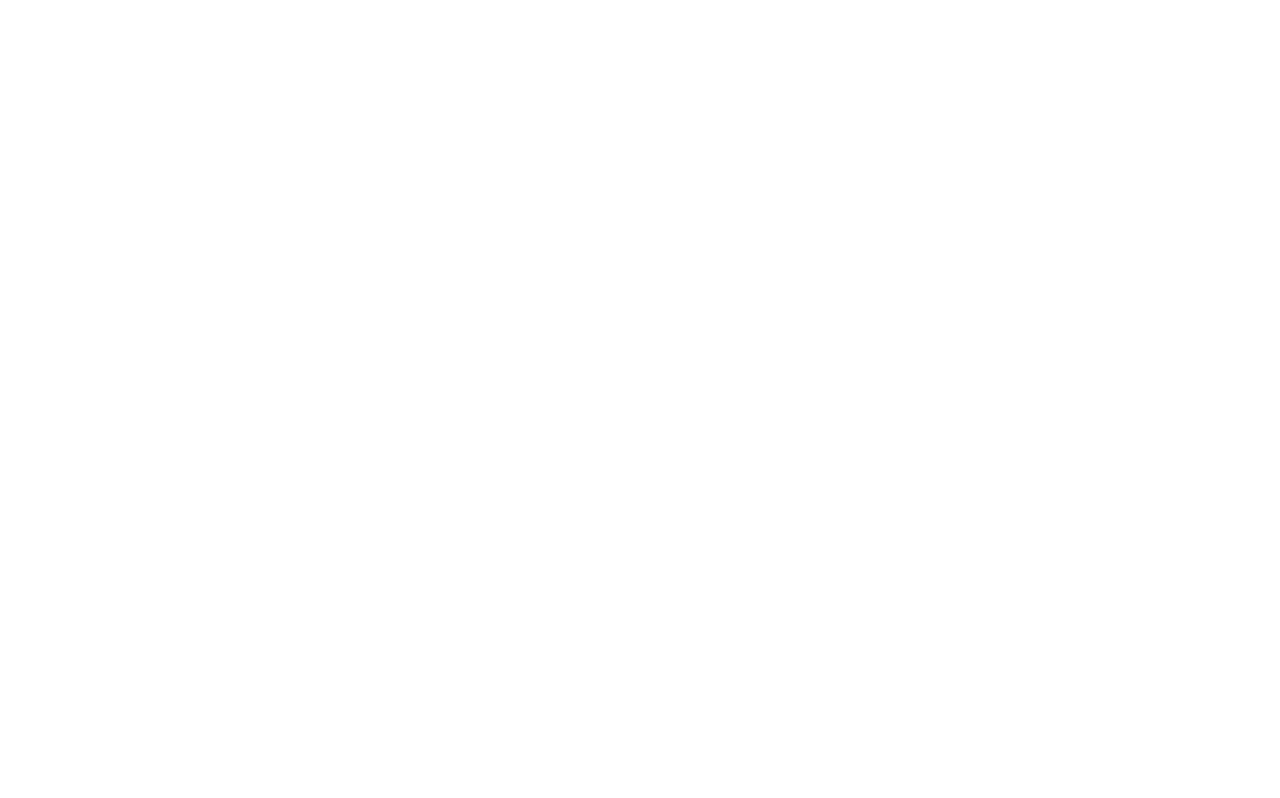
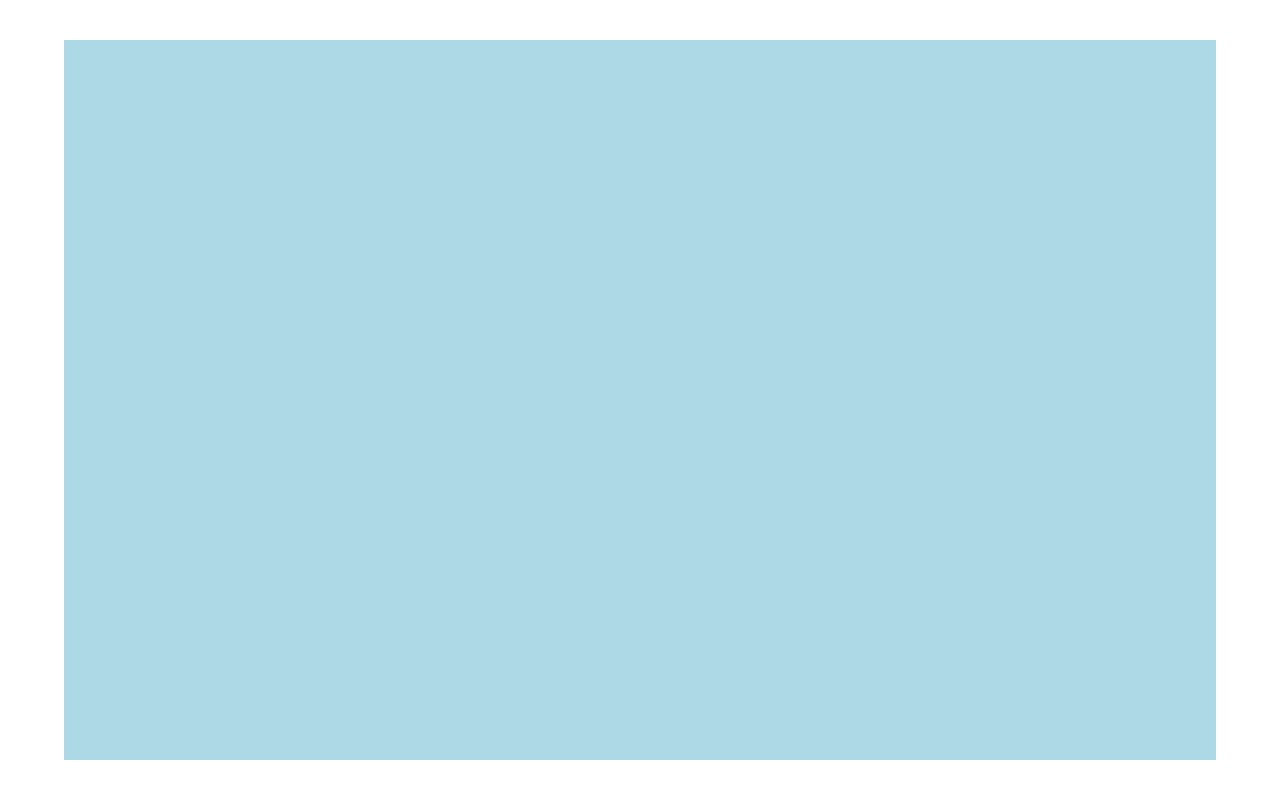
Before and after one commit to fugarino/IndustrialGame, a plain HTML site: page index.html in a window 1280 px wide. Drawn offline with Linux system fonts and the light colour scheme.

Commit message:
canvas setup

```diff
--- a/index.html
+++ b/index.html
@@ -5,6 +5,7 @@
     <meta http-equiv="X-UA-Compatible" content="IE=edge" />
     <meta name="viewport" content="width=device-width, initial-scale=1.0" />
     <title>Document</title>
+    <link rel="stylesheet" href="./styles.css" />
   </head>
   <body>
     <canvas></canvas>
--- a/index.js
+++ b/index.js
@@ -0,0 +1,7 @@
+// Selectors
+const canvas = document.querySelector("canvas");
+const c = canvas.getContext("2d");
+console.log(c);
+
+c.fillStyle = "lightBlue";
+c.fillRect(0, 0, canvas.width, canvas.height);
--- /dev/null
+++ b/styles.css
@@ -0,0 +1,18 @@
+* {
+  padding: 0;
+  margin: 0;
+  box-sizing: border-box;
+}
+
+body {
+  height: 100vh;
+  display: flex;
+  align-items: center;
+  justify-content: center;
+  overflow: hidden;
+}
+
+canvas {
+  height: 90vh;
+  width: 90vw;
+}
```
